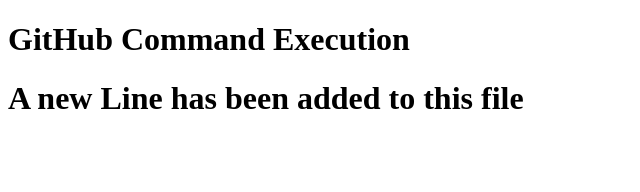
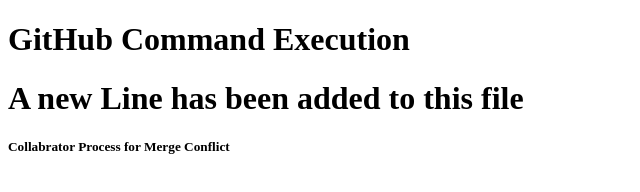
Before and after one commit to Sathish-43/Git_Morning_Batch, a plain HTML site: page index.html in a window 1280 px wide. Shown: the whole page, without its empty margins (0-640 px from the left). Drawn offline with Linux system fonts and the light colour scheme.

Commit message:
!fix added line of data

```diff
--- a/index.html
+++ b/index.html
@@ -9,5 +9,7 @@
     <h1>GitHub Command Execution </h1>
     <h1>A new Line has been added to this file</h1>
 
+    <h5>Collabrator Process for Merge Conflict</h5>
+
 </body>
 </html>
```
